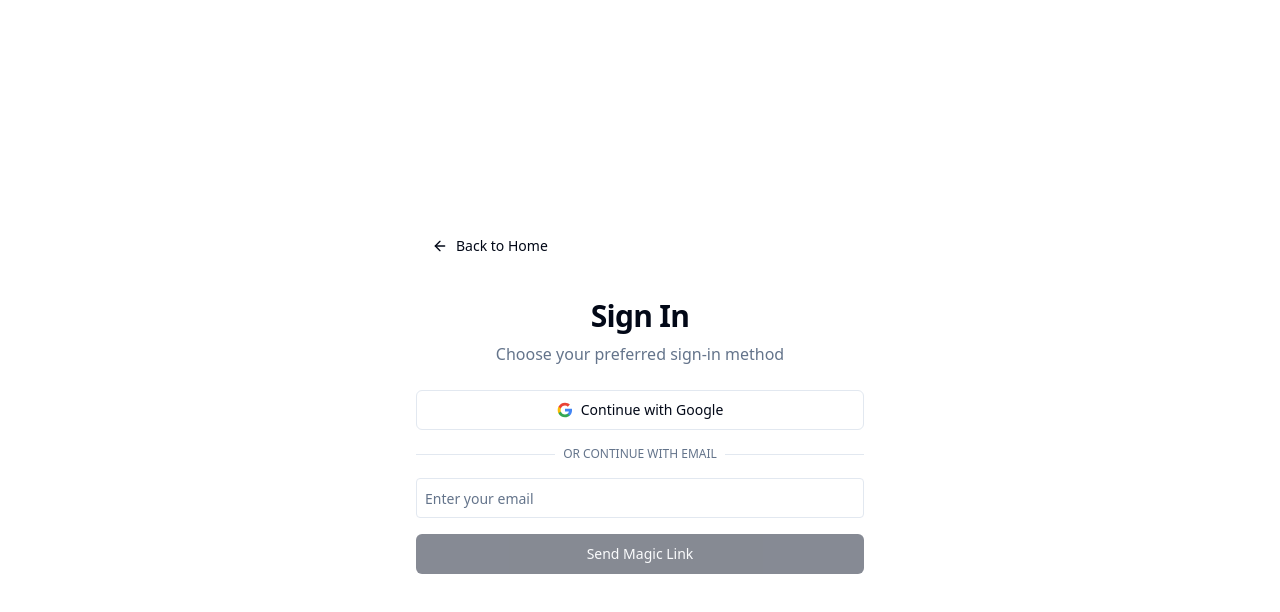
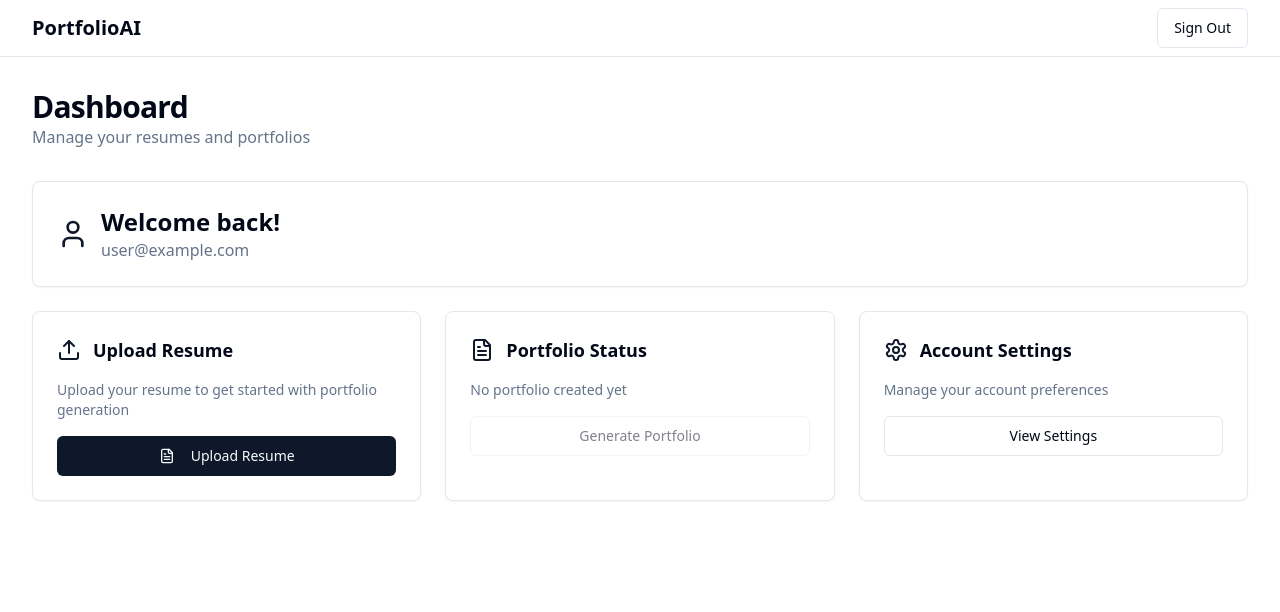
Before and after one commit to Mayank12345/portfolia-spark-ai, a React (Vite) app: page /login in a window 1280 px wide. Shown: the top 612 px of the page. Built offline with nearby package versions, Linux system fonts and the light colour scheme.

Commit message:
Remove Login page and redirect to Dashboard
Removed the Login page and updated the routing to directly render the Dashboard page.

```diff
--- a/src/pages/Login.tsx
+++ b/src/pages/Login.tsx
@@ -1,172 +1,38 @@
 
-import { useState } from "react";
+import DashboardContent from "@/components/DashboardContent";
 import { Button } from "@/components/ui/button";
-import { Input } from "@/components/ui/input";
-import { useNavigate } from "react-router-dom";
-import { ArrowLeft } from "lucide-react";
-import { supabase } from "@/integrations/supabase/client";
-import { useAuth } from "@/contexts/AuthContext";
-import { useEffect } from "react";
-import { toast } from "sonner";
 
 const Login = () => {
-  const navigate = useNavigate();
-  const { user } = useAuth();
-  const [email, setEmail] = useState("");
-  const [loading, setLoading] = useState(false);
-  const [success, setSuccess] = useState(false);
-
-  // Redirect if already authenticated
-  useEffect(() => {
-    if (user) {
-      navigate("/dashboard");
-    }
-  }, [user, navigate]);
-
-  const handleBackClick = () => {
-    navigate("/");
-  };
-
-  const handleGoogleSignIn = async () => {
-    try {
-      const { error } = await supabase.auth.signInWithOAuth({
-        provider: 'google',
-        options: {
-          redirectTo: `${window.location.origin}/dashboard`
-        }
-      });
-
-      if (error) {
-        console.error("Google auth error:", error);
-        toast.error(error.message || "Failed to sign in with Google");
-      }
-    } catch (error: any) {
-      console.error("Unexpected error:", error);
-      toast.error("An unexpected error occurred. Please try again.");
-    }
-  };
-
-  const handleSubmit = async (e: React.FormEvent) => {
-    e.preventDefault();
-    if (!email) {
-      toast.error("Please enter your email address");
-      return;
-    }
-
-    setLoading(true);
-
-    try {
-      const { error } = await supabase.auth.signInWithOtp({
-        email,
-        options: {
-          emailRedirectTo: `${window.location.origin}/dashboard`
-        }
-      });
-
-      if (error) {
-        console.error("Auth error:", error);
-        toast.error(error.message || "Failed to send magic link");
-      } else {
-        setSuccess(true);
-        toast.success("Magic link sent! Check your email.");
-      }
-    } catch (error: any) {
-      console.error("Unexpected error:", error);
-      toast.error("An unexpected error occurred. Please try again.");
-    } finally {
-      setLoading(false);
-    }
+  const handleSignOut = () => {
+    // Placeholder for now - no actual auth to sign out from
+    console.log("Sign out clicked");
   };
 
   return (
-    <div className="min-h-screen bg-background flex items-center justify-center p-4">
-      <div className="max-w-md w-full space-y-8">
-        {/* Back button */}
-        <div className="flex justify-start">
-          <Button
-            variant="ghost"
-            onClick={handleBackClick}
-            className="flex items-center gap-2"
-          >
-            <ArrowLeft className="h-4 w-4" />
-            Back to Home
+    <div className="min-h-screen bg-background">
+      {/* Header */}
+      <header className="border-b bg-background/95 backdrop-blur supports-[backdrop-filter]:bg-background/60">
+        <div className="container flex h-14 items-center justify-between">
+          <div className="flex items-center gap-2">
+            <h1 className="text-xl font-bold">PortfolioAI</h1>
+          </div>
+          <Button onClick={handleSignOut} variant="outline">
+            Sign Out
           </Button>
         </div>
+      </header>
 
-        {/* Login form */}
-        <div className="text-center space-y-6">
-          <div>
-            <h1 className="text-3xl font-bold tracking-tight text-foreground">
-              Sign In
-            </h1>
-            <p className="text-muted-foreground mt-2">
-              Choose your preferred sign-in method
-            </p>
-          </div>
+      {/* Main Content */}
+      <main className="container py-8">
+        <div className="mb-8">
+          <h1 className="text-3xl font-bold tracking-tight">Dashboard</h1>
+          <p className="text-muted-foreground">
+            Manage your resumes and portfolios
+          </p>
+        </div>
 
-          {success ? (
-            <div className="bg-green-50 border border-green-200 rounded-lg p-6 text-center">
-              <p className="text-green-800 font-medium">
-                ✅ Check your email for the login link
-              </p>
-              <p className="text-green-600 text-sm mt-2">
-                The link will redirect you to your dashboard
-              </p>
-            </div>
-          ) : (
-            <div className="space-y-4">
-              {/* Google Sign In */}
-              <Button
-                onClick={handleGoogleSignIn}
-                variant="outline"
-                className="w-full flex items-center gap-2"
-              >
-                <svg className="h-4 w-4" viewBox="0 0 24 24">
-                  <path fill="#4285F4" d="M22.56 12.25c0-.78-.07-1.53-.2-2.25H12v4.26h5.92c-.26 1.37-1.04 2.53-2.21 3.31v2.77h3.57c2.08-1.92 3.28-4.74 3.28-8.09z"/>
-                  <path fill="#34A853" d="M12 23c2.97 0 5.46-.98 7.28-2.66l-3.57-2.77c-.98.66-2.23 1.06-3.71 1.06-2.86 0-5.29-1.93-6.16-4.53H2.18v2.84C3.99 20.53 7.7 23 12 23z"/>
-                  <path fill="#FBBC05" d="M5.84 14.09c-.22-.66-.35-1.36-.35-2.09s.13-1.43.35-2.09V7.07H2.18C1.43 8.55 1 10.22 1 12s.43 3.45 1.18 4.93l2.85-2.22.81-.62z"/>
-                  <path fill="#EA4335" d="M12 5.38c1.62 0 3.06.56 4.21 1.64l3.15-3.15C17.45 2.09 14.97 1 12 1 7.7 1 3.99 3.47 2.18 7.07l3.66 2.84c.87-2.6 3.3-4.53 6.16-4.53z"/>
-                </svg>
-                Continue with Google
-              </Button>
-
-              <div className="relative">
-                <div className="absolute inset-0 flex items-center">
-                  <span className="w-full border-t" />
-                </div>
-                <div className="relative flex justify-center text-xs uppercase">
-                  <span className="bg-background px-2 text-muted-foreground">
-                    Or continue with email
-                  </span>
-                </div>
-              </div>
-
-              {/* Email Magic Link */}
-              <form onSubmit={handleSubmit} className="space-y-4">
-                <div>
-                  <Input
-                    type="email"
-                    placeholder="Enter your email"
-                    value={email}
-                    onChange={(e) => setEmail(e.target.value)}
-                    required
-                    disabled={loading}
-                    className="border p-2 rounded w-full"
-                  />
-                </div>
-
-                <Button
-                  type="submit"
-                  disabled={loading || !email}
-                  className="w-full"
-                >
-                  {loading ? "Sending..." : "Send Magic Link"}
-                </Button>
-              </form>
-            </div>
-          )}
-        </div>
-      </div>
+        <DashboardContent userEmail="user@example.com" />
+      </main>
     </div>
   );
 };
```
